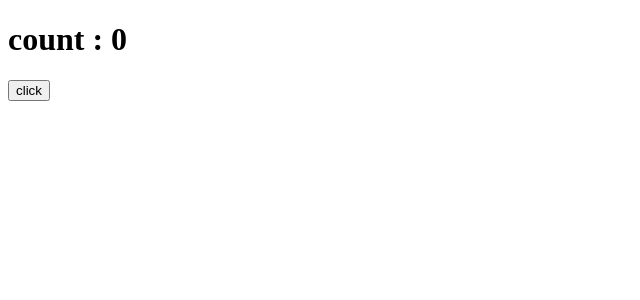
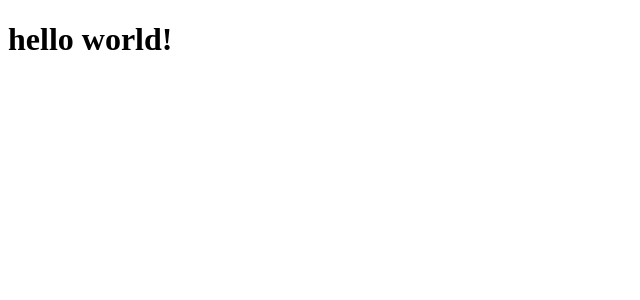
Before and after one commit to Rkthak/practice-react, a React (Vite) app: page / in a window 1280 px wide. Shown: the top 300 px of the page, without its empty margins (0-640 px from the left). Built offline with nearby package versions, Linux system fonts and the light colour scheme.

Commit message:
setting up react-router

```diff
--- a/package.json
+++ b/package.json
@@ -15,6 +15,7 @@
     "react": "^19.2.4",
     "react-dom": "^19.2.4",
     "react-icons": "^5.6.0",
+    "react-router": "^7.14.2",
     "tailwindcss": "^4.2.4"
   },
   "devDependencies": {
--- a/src/App.jsx
+++ b/src/App.jsx
@@ -1,12 +1,23 @@
 import React from "react";
-import Reducer from "./componets/functional-components/Reducer";
+import { createBrowserRouter, RouterProvider } from "react-router";
+
+const router = createBrowserRouter([
+  {
+    path: "/",
+    element: <h1>hello world!</h1>,
+  },
+  {
+    path: "/code-kata",
+    element: <h1>code kata page</h1>,
+  },
+  {
+    path: "/sql-kata",
+    element: <h1>SQL kata page</h1>,
+  },
+]);
 
 const App = () => {
-  return (
-    <div>
-      <Reducer />
-    </div>
-  );
+  return <RouterProvider router={router} />;
 };
 
 export default App;
```
Also changed, not shown: 1 other file (tests, documents, lock files or other folders).
